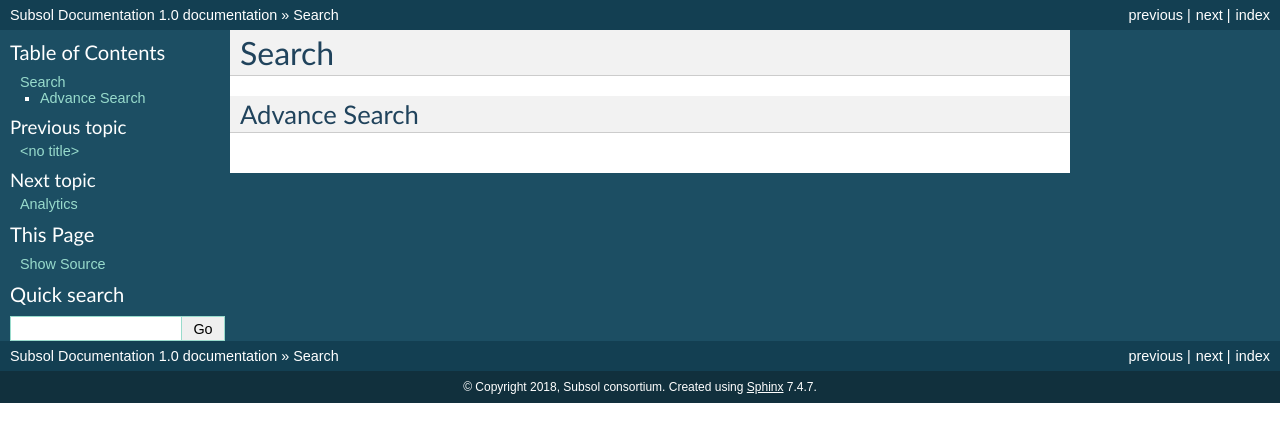
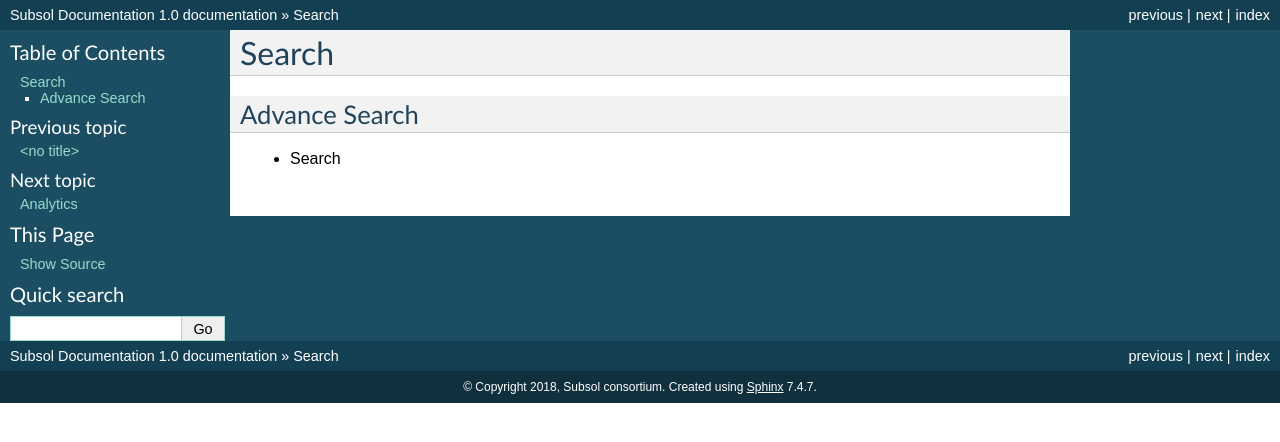
Before and after one commit to ubitech/subsol-docs, a Sphinx documentation site: the page built from docs/pa_search.rst, in a window 1280 px wide. Shown: the top 442 px of the page. Built offline with Sphinx 7.4.7, drawn with Linux system fonts in a browser that asks for light colours.

Commit message:
subsol v1.04

```diff
--- a/docs/pa_search.rst
+++ b/docs/pa_search.rst
@@ -3,3 +3,4 @@ Search
 ============
 Advance Search
 --------------
+- Search
```
